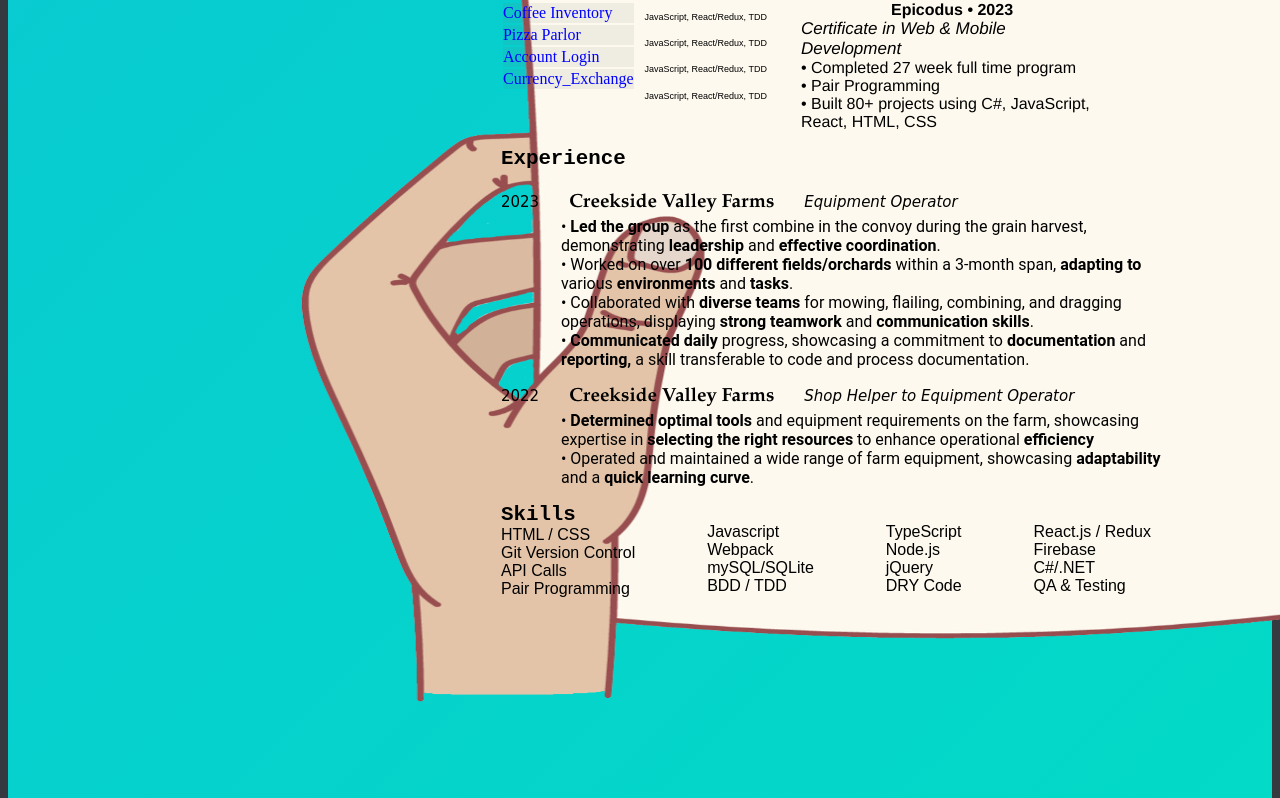
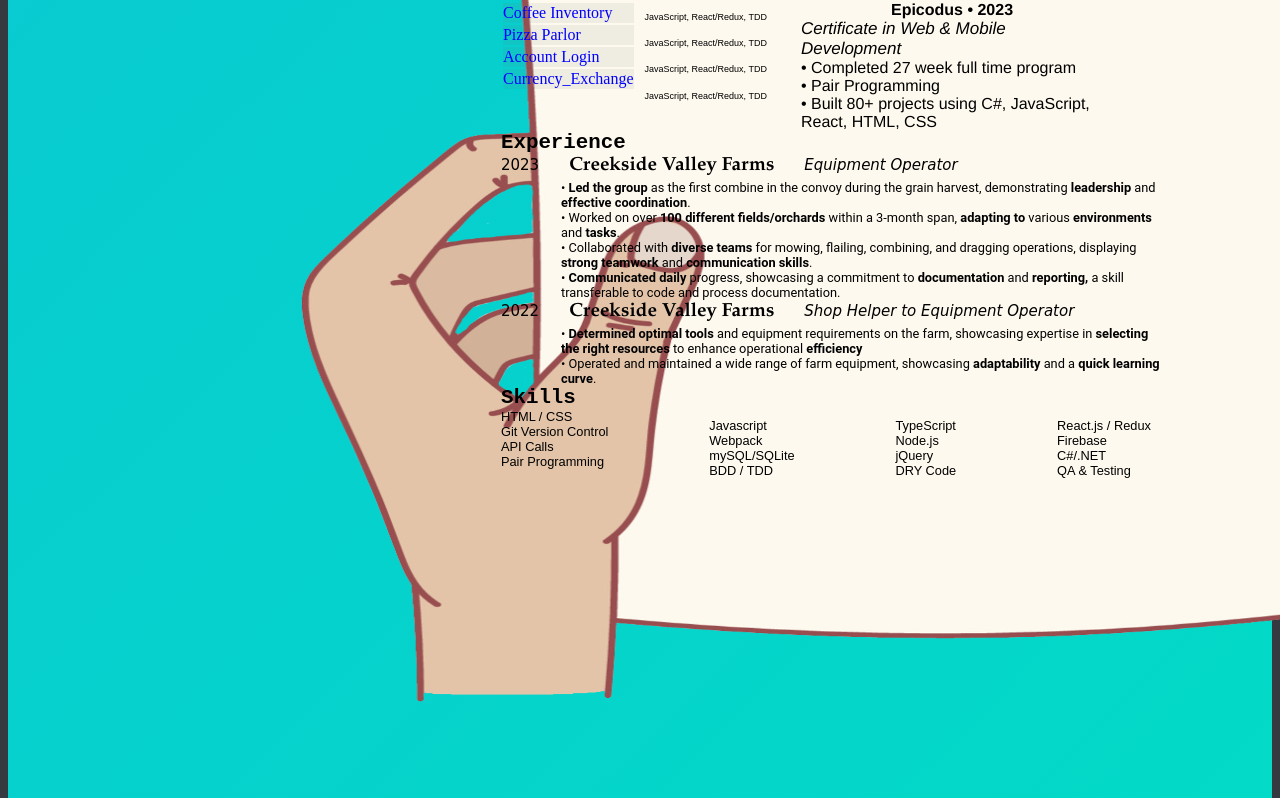
Before and after one commit to tdietzel/Portfolio_React, a React (Vite) app: page /Resume in a window 1280 px wide. Shown: the part 1260-2058 px from the top of the page. Built offline with nearby package versions, Linux system fonts and the light colour scheme.

Commit message:
Update styling

```diff
--- a/src/components/Resume.jsx
+++ b/src/components/Resume.jsx
@@ -112,10 +112,12 @@ export default function Resume() {
               <div className='resume-skills-div'>
                 <div>
                   <Card.Text className='resume-skills-title'>Skills</Card.Text>
-                  <Card.Text id='margin-zero'>HTML / CSS</Card.Text>
-                  <Card.Text id='margin-zero'>Git Version Control</Card.Text>
-                  <Card.Text id='margin-zero'>API Calls</Card.Text>
-                  <Card.Text id='margin-zero'>Pair Programming</Card.Text>
+                  <div style={{fontSize: '.8rem'}}>
+                    <Card.Text id='margin-zero'>HTML / CSS</Card.Text>
+                    <Card.Text id='margin-zero'>Git Version Control</Card.Text>
+                    <Card.Text id='margin-zero'>API Calls</Card.Text>
+                    <Card.Text id='margin-zero'>Pair Programming</Card.Text>
+                  </div>
                 </div>
                 <div className='resume-skills-section'>
                   <Card.Text id='margin-zero'>Javascript</Card.Text>
--- a/src/styles/Resume.css
+++ b/src/styles/Resume.css
@@ -113,6 +113,7 @@
 .resume-school-card {
   margin-right: 0rem;
   margin-top: 0rem;
+  margin-bottom: 0rem;
   width: 300px;
   font-family: 'Helvetica Neue';
 }
@@ -120,7 +121,7 @@
 .resume-experience-title {
   font-size: 1.3rem;
   font-weight: bold;
-  margin-top: 0rem;
+  margin: 0rem;
   font-family: 'Courier New';
 }
 .resume-experience-years {
@@ -143,7 +144,9 @@
   width: 600px;
   margin-top: 3px;
   margin-left: 60px;
+  margin-bottom: 0rem;
   font-family: 'Roboto';
+  font-size: .8rem;
 }
 #resume-bold{
   font-weight: bold;
@@ -164,7 +167,8 @@
   font-family: 'Courier New';
 }
 .resume-skills-section {
-  margin-top: 20px;
+  margin-top: 2rem;
+  font-size: .8rem;
 }
 #margin-zero {
   margin: 0rem;
```
